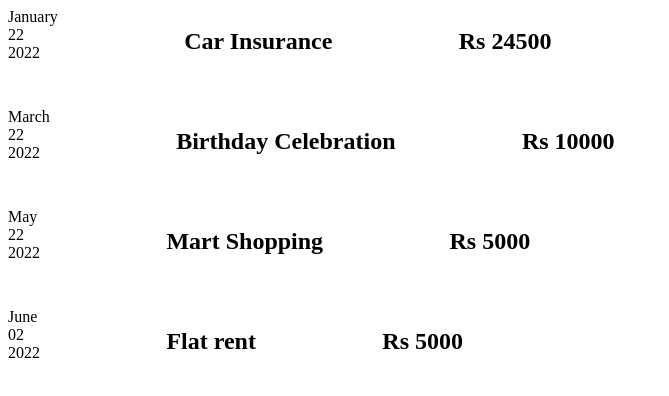
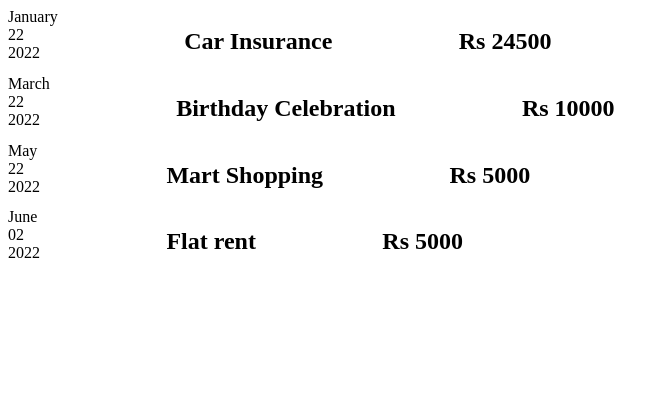
Before and after one commit to Subodhghimire99/expense-tracker, a React (Create React App) app: page / in a window 1280 px wide. Shown: the top 396 px of the page, without its empty margins (0-669 px from the left). Built offline with nearby package versions, Linux system fonts and the light colour scheme.

Commit message:
Added expenses component

```diff
--- a/src/App.js
+++ b/src/App.js
@@ -1,4 +1,4 @@
-import ExpenseItem from "./components/ExpenseItem";
+import Expenses from "./components/Expenses";
 import "./App.css";
 
 function App() {
@@ -23,26 +23,7 @@
 
   return (
     <div className="App">
-      <ExpenseItem
-        title={expenses[0].title}
-        amount={expenses[0].amount}
-        date={expenses[0].date}
-      ></ExpenseItem>
-      <ExpenseItem
-        title={expenses[1].title}
-        amount={expenses[1].amount}
-        date={expenses[1].date}
-      ></ExpenseItem>
-      <ExpenseItem
-        title={expenses[2].title}
-        amount={expenses[2].amount}
-        date={expenses[2].date}
-      ></ExpenseItem>
-      <ExpenseItem
-        title={expenses[3].title}
-        amount={expenses[3].amount}
-        date={expenses[3].date}
-      ></ExpenseItem>
+      <Expenses items={expenses} className="expenses" />
     </div>
   );
 }
--- /dev/null
+++ b/src/components/Expenses.js
@@ -0,0 +1,30 @@
+import ExpenseItem from "./ExpenseItem";
+
+function Expenses(props) {
+  return (
+    <div>
+      <ExpenseItem
+        title={props.items[0].title}
+        amount={props.items[0].amount}
+        date={props.items[0].date}
+      ></ExpenseItem>
+      <ExpenseItem
+        title={props.items[1].title}
+        amount={props.items[1].amount}
+        date={props.items[1].date}
+      ></ExpenseItem>
+      <ExpenseItem
+        title={props.items[2].title}
+        amount={props.items[2].amount}
+        date={props.items[2].date}
+      ></ExpenseItem>
+      <ExpenseItem
+        title={props.items[3].title}
+        amount={props.items[3].amount}
+        date={props.items[3].date}
+      ></ExpenseItem>
+    </div>
+  );
+}
+
+export default Expenses;
```
